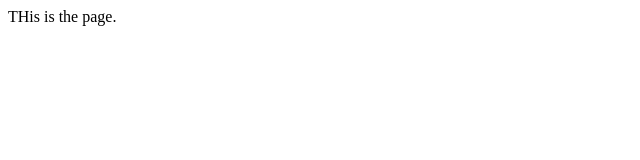
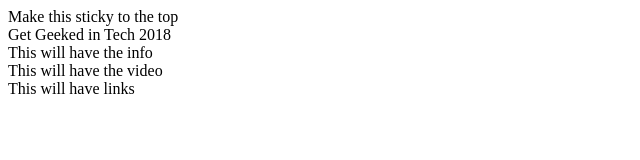
Before and after one commit to gibeaut/getgeeked, a plain HTML site: page index.html in a window 1280 px wide. Shown: the whole page, without its empty margins (0-640 px from the left). Drawn offline with Linux system fonts and the light colour scheme.

Commit message:
Added some div stubs

```diff
--- a/index.html
+++ b/index.html
@@ -1,5 +1,19 @@
 <html>
 <body>
-  THis is the page.
+  <div class="header-bar">
+    Make this sticky to the top
+  </div>
+  <div class="title-row">
+    Get Geeked in Tech 2018
+  </div>
+  <div class="info-row">
+    This will have the info
+  </div>
+  <div class="video-row">
+    This will have the video
+  </div>
+  <div class="footer-bar">
+    This will have links
+  </div>
 </body>
 </html>
```
